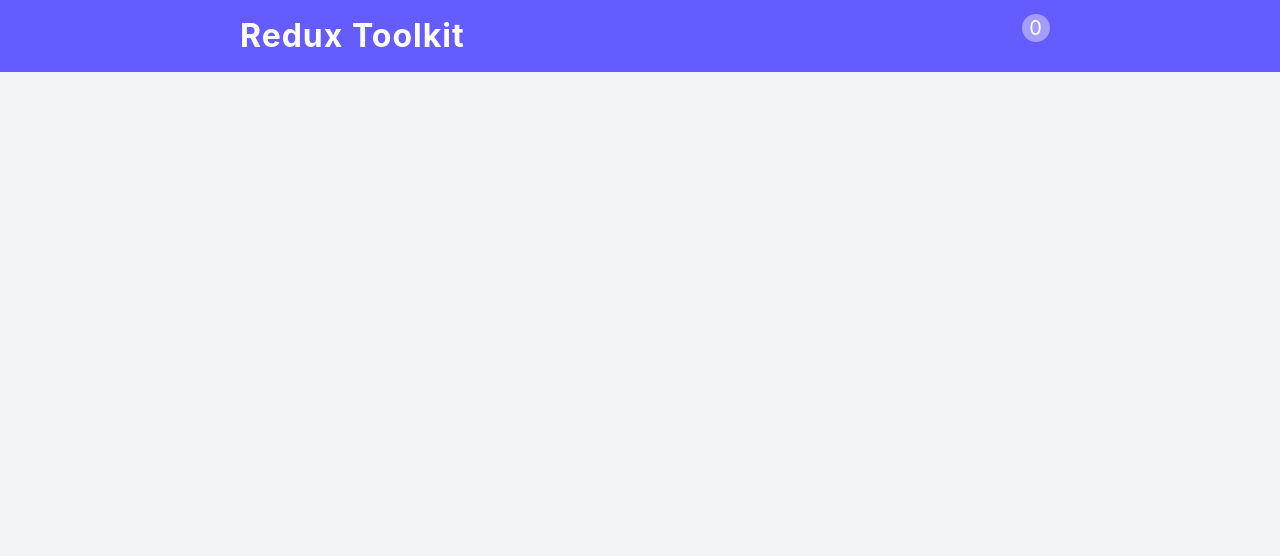
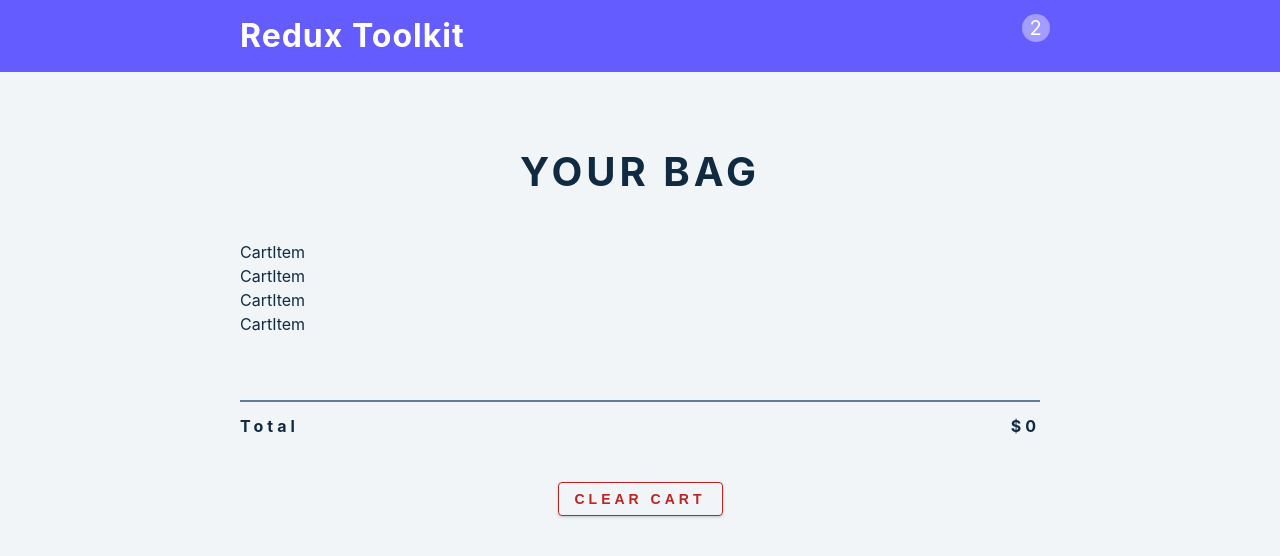
Before and after one commit to aljorgevi/redux-toolkit-setUp, a React (Create React App) app: page / in a window 1280 px wide. Shown: the top 556 px of the page. Built offline with nearby package versions, Linux system fonts and the light colour scheme; some icons are missing.

Commit message:
add cart item

```diff
--- a/src/App.js
+++ b/src/App.js
@@ -1,9 +1,11 @@
 import Navbar from './components/Navbar'
+import CartContainer from './components/CartContainer'
 
 function App() {
   return (
     <main>
       <Navbar />
+      <CartContainer />
     </main>
   )
 }
--- /dev/null
+++ b/src/components/CartContainer.js
@@ -0,0 +1,41 @@
+import { useSelector } from 'react-redux'
+import CartItem from './CartItem'
+
+const CartContainer = () => {
+  const { cartItems, total, amount } = useSelector(store => store.cart)
+
+  if (amount < 1) {
+    return (
+      <section className='cart'>
+        <header>
+          <h2>Your bag</h2>
+          <h4 className='empty-cart'>is currently empty</h4>
+        </header>
+      </section>
+    )
+  }
+
+  return (
+    <section className='cart'>
+      <header>
+        <h2>Your bag</h2>
+      </header>
+      <div>
+        {cartItems.map(item => {
+          return <CartItem key={item.id} {...item} />
+        })}
+      </div>
+      <footer>
+        <hr />
+        <div className='cart-total'>
+          <h4>
+            total <span>${total}</span>
+          </h4>
+        </div>
+        <button className='btn clear-btn'>clear cart</button>
+      </footer>
+    </section>
+  )
+}
+
+export default CartContainer
--- /dev/null
+++ b/src/components/CartItem.js
@@ -0,0 +1,5 @@
+const CartItem = () => {
+  return <div>CartItem</div>
+}
+
+export default CartItem
--- a/src/redux/features/cart/cartSlice.js
+++ b/src/redux/features/cart/cartSlice.js
@@ -3,7 +3,7 @@
 
 const initialState = {
   cartItems: cartItems,
-  amount: 0,
+  amount: 2,
   total: 0,
   isLoading: true
 }
```
